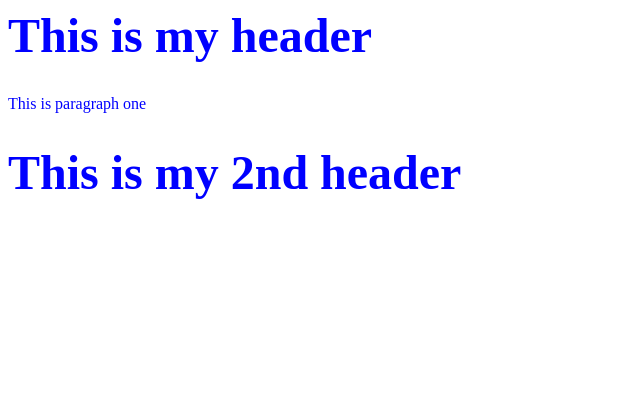
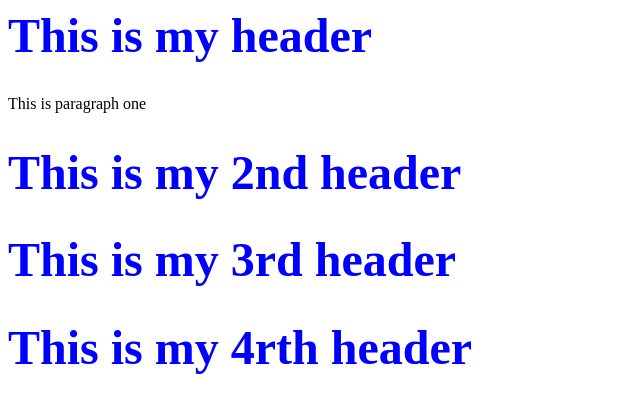
Before and after one commit to 3UmarSamir/SSHRemoteRepo, a plain HTML site: page index.html in a window 1280 px wide. Shown: the whole page, without its empty margins (0-640 px from the left). Drawn offline with Linux system fonts and the light colour scheme.

Commit message:
Added Headers 3rd and 4rth and made the paragraph color black

```diff
--- a/index.html
+++ b/index.html
@@ -5,7 +5,7 @@
    <Head>
       <Style>
          H1 {color:blue; font-size:300%}
-	 p  {color:blue}
+	 p  {color:black}
       </Style>
 
    </Head>
@@ -16,6 +16,8 @@
 	<P> This is paragraph one </P>
 
 	<H1> This is my 2nd header </H1>
+	<H1> This is my 3rd header </H1>
+	<H1> This is my 4rth header </H1>
 
 </Body>
 
```
